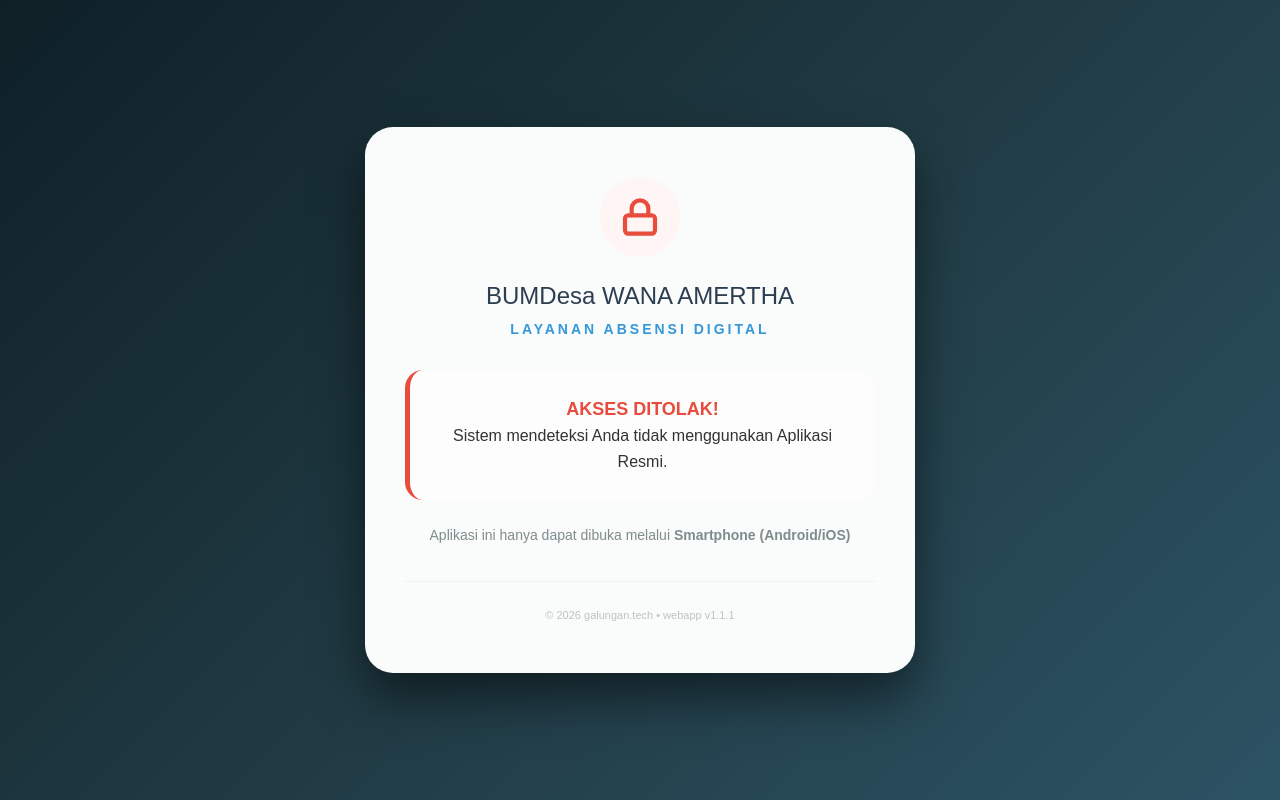
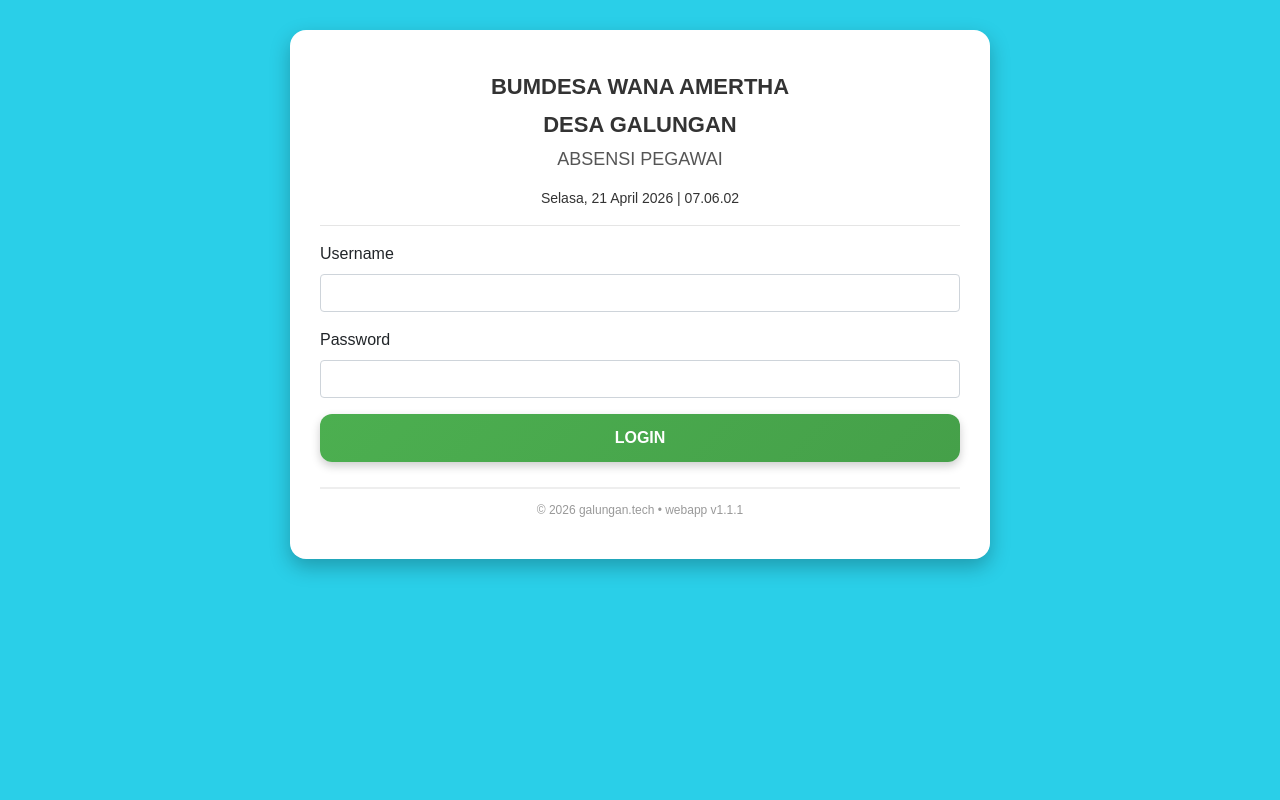
Before and after one commit to rivandraa/absensibumdes, a plain HTML site: page index.html in a window 1280 px wide. Drawn offline with nearby package versions, Linux system fonts and the light colour scheme.

Commit message:
Update index.html

```diff
--- a/index.html
+++ b/index.html
@@ -5,7 +5,7 @@
 <base target="_top">
 <meta name="viewport" content="width=device-width, initial-scale=0.8, maximum-scale=0.8, user-scalable=no">
 
-<div id="gatekeeper-overlay" style="display:none; position:fixed; top:0; left:0; width:100%; height:100%; background: linear-gradient(135deg, #0f2027, #203a43, #2c5364); z-index:999999; justify-content:center; align-items:center; padding:20px; box-sizing:border-box;">
+<!--<div id="gatekeeper-overlay" style="display:none; position:fixed; top:0; left:0; width:100%; height:100%; background: linear-gradient(135deg, #0f2027, #203a43, #2c5364); z-index:999999; justify-content:center; align-items:center; padding:20px; box-sizing:border-box;">
   <div style="text-align:center; background: rgba(255, 255, 255, 0.98); backdrop-filter: blur(10px); padding: 50px 40px; border-radius: 28px; box-shadow: 0 25px 50px rgba(0,0,0,0.5); max-width: 550px; width: 100%;">
     <div style="width: 80px; height: 80px; background: #fff5f5; border-radius: 50%; display: flex; justify-content: center; align-items: center; margin: 0 auto 25px;">
         <svg width="40" height="40" viewBox="0 0 24 24" fill="none" stroke="#e74c3c" stroke-width="2.5" stroke-linecap="round" stroke-linejoin="round">
@@ -21,7 +21,7 @@
     <p style="font-size:14px; color:#7f8c8d; margin-bottom: 25px;">Aplikasi ini hanya dapat dibuka melalui <b>Smartphone (Android/iOS)</b></p>
     <div style="margin-top:35px; font-size:11px; color:#bdc3c7; border-top: 1px solid #f1f1f1; padding-top:25px;">© 2026 galungan.tech • webapp v1.1.1</div>
   </div>
-</div>
+</div>-->
 
 <script>
 (function() {
```
